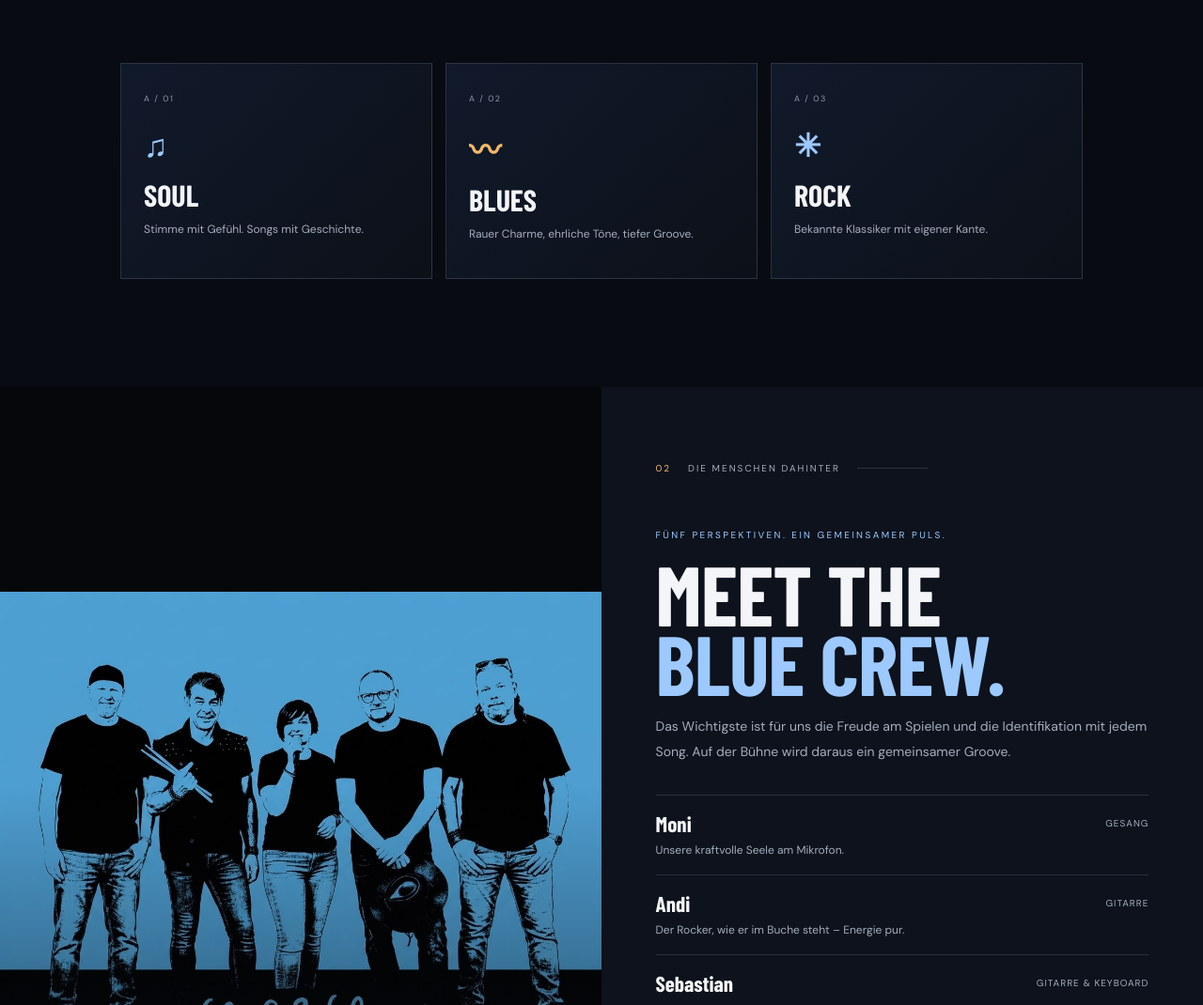
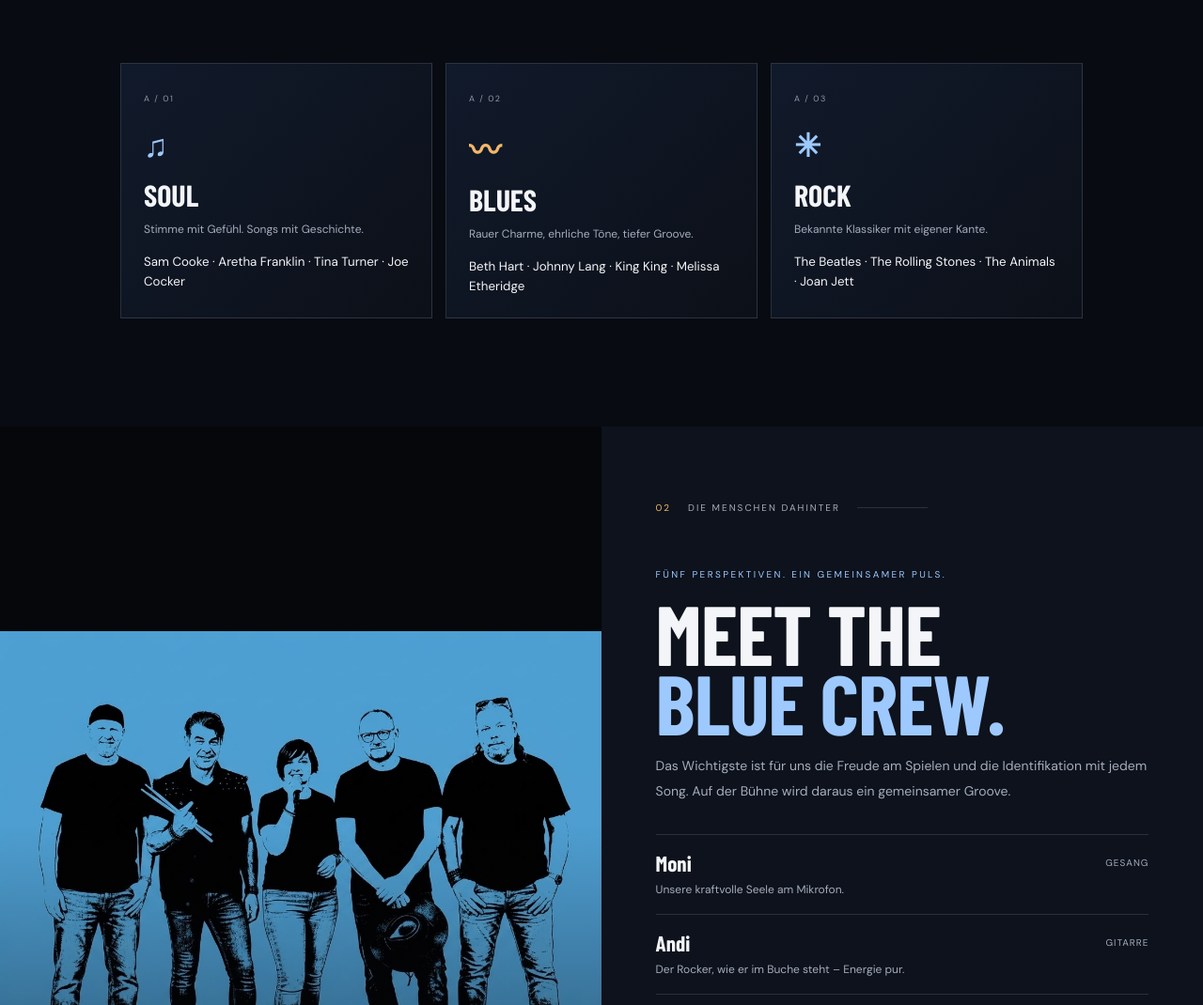
Before and after one commit to CiberAndy/black-to-blue-website, a website built with Vite: page index.html in a window 1280 px wide. Shown: the part 1538-2608 px from the top of the page at 94% size. Built offline with nearby package versions, Linux system fonts and the light colour scheme; a web font is replaced by a local one.

Commit message:
List representative artists by genre on homepage

```diff
--- a/index.html
+++ b/index.html
@@ -41,7 +41,7 @@
         <div><p class="eyebrow">Keine Kopie. Gefühl pur.</p><h2>ROOTS IN<br>THE <em>SOUL.</em></h2></div>
         <div class="copy"><p class="lead">Wir sind <strong>black2blue</strong> aus Augsburg – und wir lieben das, was wir tun!</p><p>Für uns besteht gute Musik aus purem Gefühl, echten Emotionen und dem gemeinsamen Spaß auf, vor und hinter der Bühne. Wir wollen unsere Leidenschaft spürbar machen und die Energie mit euch teilen. Denn Echtheit und der direkte Draht zum Publikum sind uns wichtiger als die bloße Perfektion.</p><p>Unser Sound bringt kernigen Soul- und Blues-Rock von Legenden wie Tina Turner, Joe Cocker, Aretha Franklin oder den Rolling Stones ins Hier und Jetzt, ergänzt durch Songs aktueller Größen wie Johnny Lang oder Beth Hart. Unsere eigenen Songs sind ebenfalls von der Musik dieser großartigen Künstler inspiriert.</p><div class="soundcloud-player"><iframe title="black2blue Medley – Hörbeispiel" width="100%" height="166" scrolling="no" frameborder="no" allow="autoplay" src="https://w.soundcloud.com/player/?url=https%3A//soundcloud.com/black2blue-431025566/black2blue-medley-mp3&amp;color=%239dc9ff&amp;auto_play=false&amp;hide_related=true&amp;show_comments=false&amp;show_user=true&amp;show_reposts=false&amp;visual=false"></iframe><a class="soundcloud-fallback" href="https://soundcloud.com/black2blue-431025566/black2blue-medley-mp3" target="_blank" rel="noreferrer">Medley auf SoundCloud öffnen ↗</a></div></div>
       </div>
-      <div class="sound-cards"><article><span>A / 01</span><b>♫</b><h3>SOUL</h3><p>Stimme mit Gefühl. Songs mit Geschichte.</p></article><article><span>A / 02</span><b>〰</b><h3>BLUES</h3><p>Rauer Charme, ehrliche Töne, tiefer Groove.</p></article><article><span>A / 03</span><b>✳</b><h3>ROCK</h3><p>Bekannte Klassiker mit eigener Kante.</p></article></div>
+      <div class="sound-cards"><article><span>A / 01</span><b>♫</b><h3>SOUL</h3><p>Stimme mit Gefühl. Songs mit Geschichte.</p><small class="sound-artists">Sam Cooke · Aretha Franklin · Tina Turner · Joe Cocker</small></article><article><span>A / 02</span><b>〰</b><h3>BLUES</h3><p>Rauer Charme, ehrliche Töne, tiefer Groove.</p><small class="sound-artists">Beth Hart · Johnny Lang · King King · Melissa Etheridge</small></article><article><span>A / 03</span><b>✳</b><h3>ROCK</h3><p>Bekannte Klassiker mit eigener Kante.</p><small class="sound-artists">The Beatles · The Rolling Stones · The Animals · Joan Jett</small></article></div>
     </section>
     <section class="band-section" id="band">
       <div class="band-art"><img src="/assets/bandfoto.jpeg" alt="Bandfoto von black2blue" loading="lazy"><p>FIVE PEOPLE.<br>ONE FEELING.</p></div>
```
